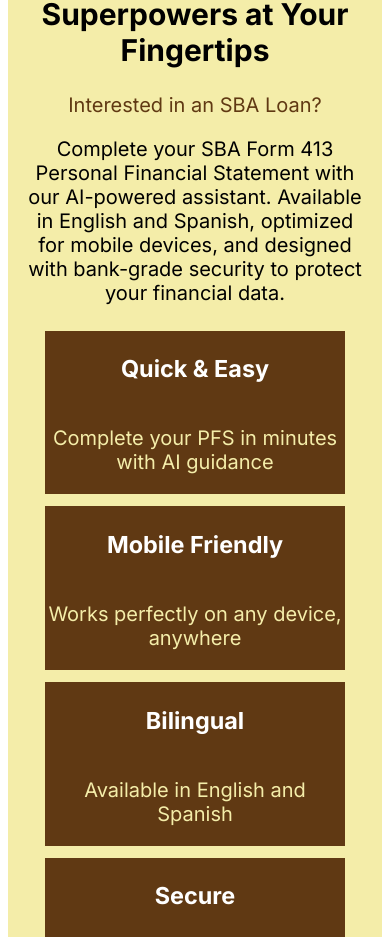
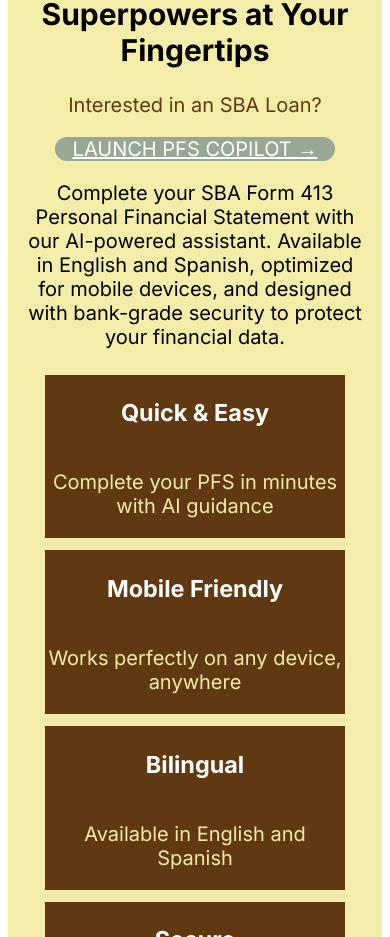
Before and after one commit to nomanoff9/core-business-capital-site, a Next.js app: page /en in a window 390 px wide. Shown: the part 6599-7536 px from the top of the page. Built offline with nearby package versions, Linux system fonts and the light colour scheme.

Commit message:
Reposition Launch PFS Copilot button above description and improve mobile Hero spacing

```diff
--- a/src/components/PFSCopilot.tsx
+++ b/src/components/PFSCopilot.tsx
@@ -28,6 +28,26 @@ const PFSCopilot = memo(function PFSCopilot({ dict }: PFSCopilotProps) {
           <p className="text-3xl sm:text-4xl lg:text-5xl font-extrabold mb-6" style={{ color: '#603913' }}>
             {dict.pfsCopilot.subtitle}
           </p>
+
+          {/* CTA Button */}
+          <div className="mb-8">
+            <Link
+              href="https://pfs.corebusinesscapital.com"
+              target="_blank"
+              rel="noopener noreferrer"
+              className="inline-flex items-center justify-center px-12 py-5 text-xl font-extrabold rounded-full transition-all duration-300 transform hover:scale-105 focus:outline-none focus:ring-4 focus:ring-green-400 uppercase tracking-wide shadow-lg hover:shadow-2xl"
+              style={{
+                backgroundColor: '#98a894',
+                color: '#ffffff',
+                minWidth: '280px'
+              }}
+              onMouseEnter={(e) => e.currentTarget.style.backgroundColor = '#aabaa7'}
+              onMouseLeave={(e) => e.currentTarget.style.backgroundColor = '#98a894'}
+            >
+              {dict.pfsCopilot.cta_button} →
+            </Link>
+          </div>
+
           <p className="text-lg sm:text-xl max-w-4xl mx-auto leading-relaxed" style={{ color: '#000000' }}>
             {dict.pfsCopilot.description}
           </p>
```
Also changed, not shown: 1 other file (tests, documents, lock files or other folders).
